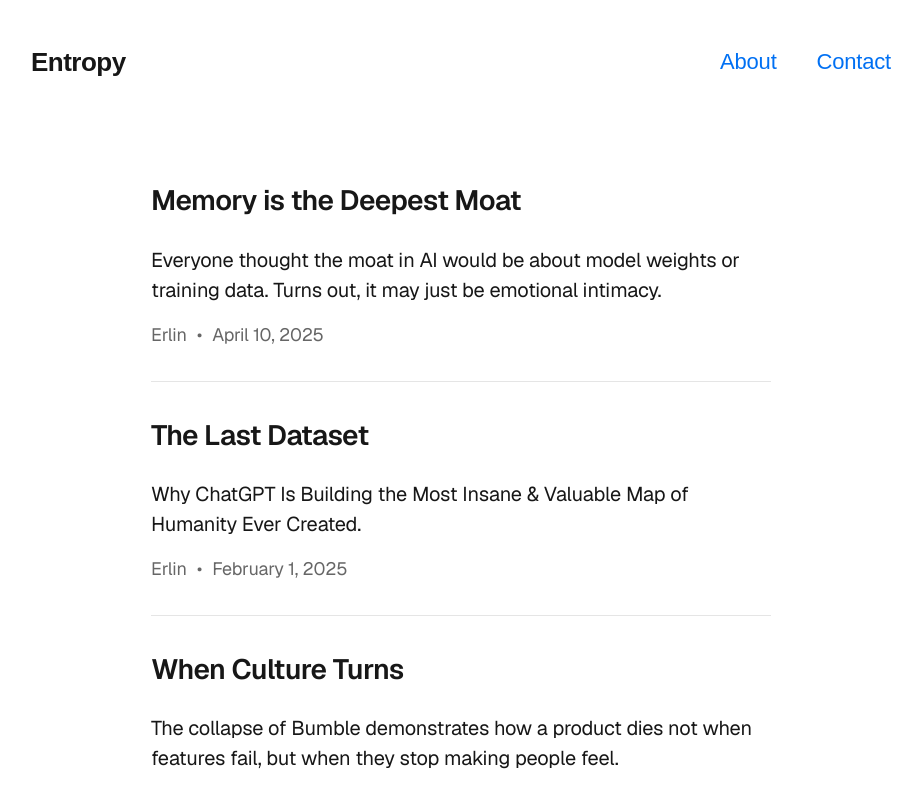
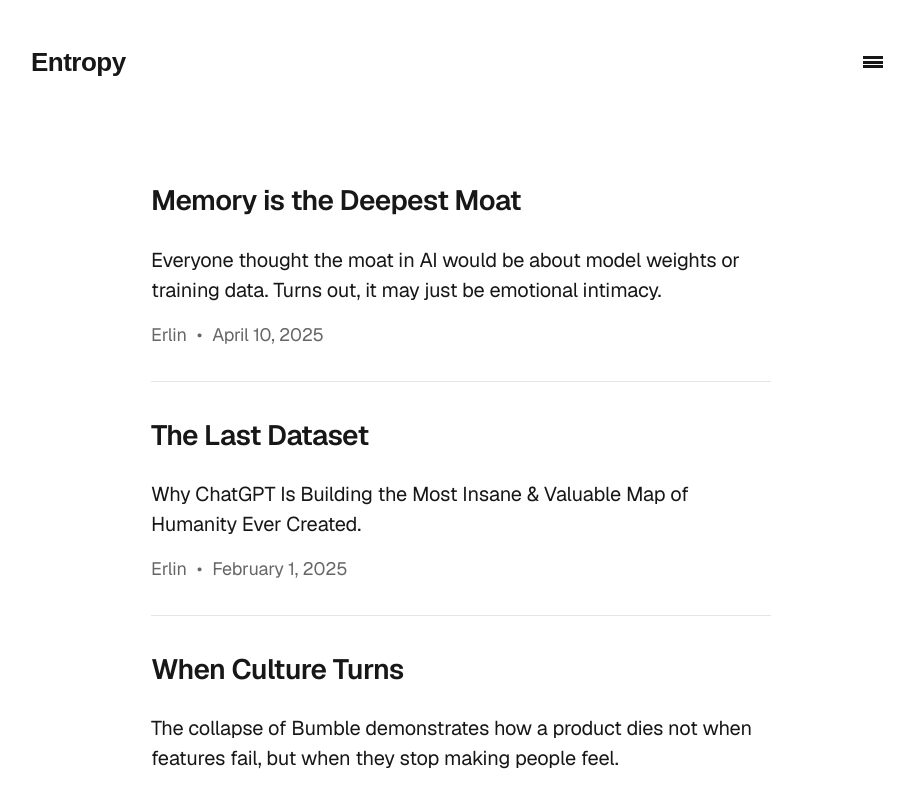
Before and after one commit to fightingentropy/entropy, a Next.js app: page / in a window 1280 px wide. Shown: the top 794 px of the page, without its empty margins (179-1101 px from the left). Built offline with nearby package versions, Linux system fonts and the light colour scheme.

Commit message:
Add NavMenu component to layout for improved navigation

```diff
--- /dev/null
+++ b/src/app/components/NavMenu.tsx
@@ -0,0 +1,104 @@
+"use client";
+
+import Link from "next/link";
+import { useState } from "react";
+
+export default function NavMenu() {
+  const [isOpen, setIsOpen] = useState(false);
+
+  const closeMenu = () => {
+    setIsOpen(false);
+  };
+
+  return (
+    <div style={{ position: 'relative' }}>
+      {/* Hamburger button */}
+      <button
+        onClick={() => setIsOpen(!isOpen)}
+        style={{
+          background: 'none',
+          border: 'none',
+          cursor: 'pointer',
+          padding: '8px',
+          display: 'flex',
+          flexDirection: 'column',
+          justifyContent: 'space-between',
+          height: '28px',
+          width: '36px',
+          outline: 'none'
+        }}
+        aria-label="Toggle navigation menu"
+      >
+        <span style={{
+          display: 'block',
+          height: '3px',
+          width: '100%',
+          background: 'var(--foreground)',
+          transition: 'transform 0.3s ease',
+          transform: isOpen ? 'rotate(45deg) translate(7px, 7px)' : 'none'
+        }}></span>
+        <span style={{
+          display: 'block',
+          height: '3px',
+          width: '100%',
+          background: 'var(--foreground)',
+          opacity: isOpen ? 0 : 1,
+          transition: 'opacity 0.3s ease'
+        }}></span>
+        <span style={{
+          display: 'block',
+          height: '3px',
+          width: '100%',
+          background: 'var(--foreground)',
+          transition: 'transform 0.3s ease',
+          transform: isOpen ? 'rotate(-45deg) translate(7px, -7px)' : 'none'
+        }}></span>
+      </button>
+
+      {/* Dropdown menu */}
+      {isOpen && (
+        <div style={{
+          position: 'absolute',
+          top: '100%',
+          right: 0,
+          marginTop: '0.75rem',
+          background: 'var(--background)',
+          boxShadow: '0 4px 12px rgba(0, 0, 0, 0.1)',
+          borderRadius: '4px',
+          overflow: 'hidden',
+          zIndex: 1000,
+          minWidth: '180px',
+          border: '1px solid var(--foreground-alpha)'
+        }}>
+          <Link
+            href="/about"
+            onClick={closeMenu}
+            style={{
+              display: 'block',
+              padding: '1.25rem 1.75rem',
+              color: 'var(--foreground)',
+              textDecoration: 'none',
+              borderBottom: '1px solid var(--foreground-alpha)',
+              fontSize: '1.1rem'
+            }}
+          >
+            About
+          </Link>
+          <Link
+            href="/contact"
+            onClick={closeMenu}
+            style={{
+              display: 'block',
+              padding: '1.25rem 1.75rem',
+              color: 'var(--foreground)',
+              textDecoration: 'none',
+              fontSize: '1.1rem'
+            }}
+          >
+            Contact
+          </Link>
+        </div>
+      )}
+    </div>
+  );
+}
--- a/src/app/layout.tsx
+++ b/src/app/layout.tsx
@@ -2,6 +2,7 @@ import type { Metadata } from "next";
 import { Geist, Geist_Mono } from "next/font/google";
 import "./globals.css";
 import Link from "next/link";
+import NavMenu from "./components/NavMenu";
 
 const geistSans = Geist({
   variable: "--font-geist-sans",
@@ -44,10 +45,7 @@ export default function RootLayout({
           }}>
             Entropy
           </Link>
-          <div style={{ display: 'flex', gap: '2rem', fontSize: '1.1rem' }}>
-            <Link href="/about">About</Link>
-            <Link href="/contact">Contact</Link>
-          </div>
+          <NavMenu />
         </nav>
         {children}
       </body>
```
